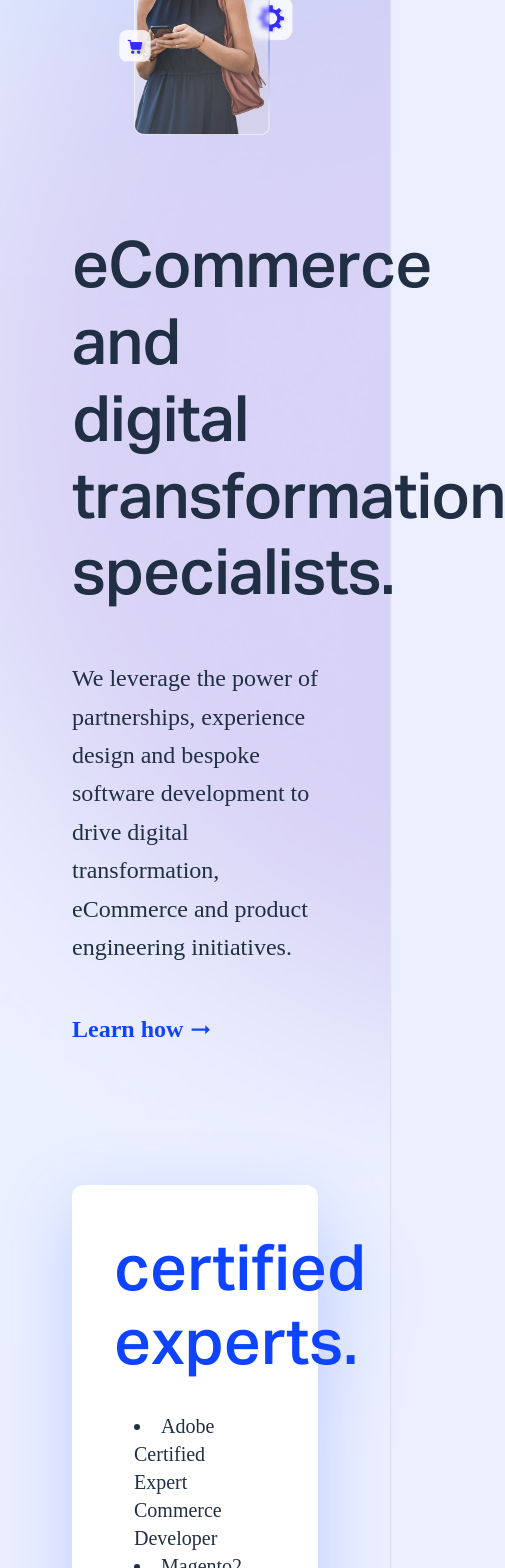
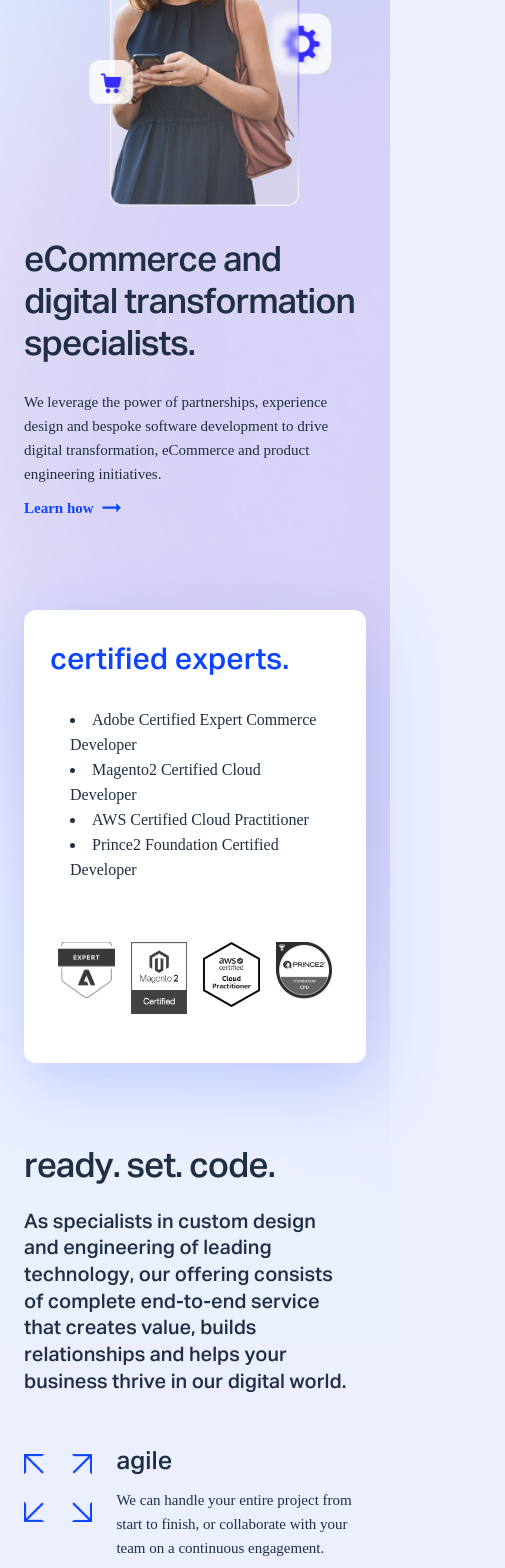
Before and after one commit to apprato/apprato.com.au, a React (Create React App) app: page /home in a window 390 px wide. Shown: the part 260-1828 px from the top of the page, 505 px wide, since content can reach past the window. Built offline with nearby package versions, Linux system fonts and the light colour scheme; a web font is replaced by a local one.

Commit message:
Mobile style

```diff
--- a/src/layouts/Main/Main.js
+++ b/src/layouts/Main/Main.js
@@ -9,15 +9,17 @@ const useStyles = makeStyles(theme => ({
   root: {
     background: 'url(../images/bg-layers.png) no-repeat top',
     margin: '0 auto 0',
-
-    [theme.breakpoints.up('xs')]: {
-      padding: '30px 4em 0',
+    [theme.breakpoints.down('sm')]: {
+      padding: '30px 1em 0',
     },
     [theme.breakpoints.up('md')]: {
       padding: '30px 6em 0',
     },
     [theme.breakpoints.up('xl')]: {
       padding: '80px 16.875rem 40px',
+    },
+    [theme.breakpoints.between('sm', 'md')]: {
+      padding: '30px 4em 0',
     },
     height: '100%',
   },
@@ -32,6 +34,9 @@ const useStyles = makeStyles(theme => ({
     },
     [theme.breakpoints.down('md')]: {
       padding: '0 5em 0',
+    },
+    [theme.breakpoints.down('sm')]: {
+      padding: '0 2em 0',
     },
   },
 }));
--- a/src/layouts/Main/components/Footer/Footer.js
+++ b/src/layouts/Main/components/Footer/Footer.js
@@ -39,6 +39,10 @@ const useStyles = makeStyles(theme => ({
       width: '15em',
       margin: '4.5em 0 3.5em',
     },
+    [theme.breakpoints.down('sm')]: {
+      width: '75%',
+      margin: '2.5em 0 1em',
+    },
   },
   logoImage: {
     width: '100%',
@@ -68,6 +72,11 @@ const useStyles = makeStyles(theme => ({
     [theme.breakpoints.down('lg')]: {
       fontSize: '1.25em',
     },
+    [theme.breakpoints.down('sm')]: {
+      float: 'left',
+      paddingLeft: '0',
+      padding: '0 2em 1em',
+    },
   },
   toptitle: {
     marginBottom: '2.5rem',
@@ -76,6 +85,12 @@ const useStyles = makeStyles(theme => ({
     fontSize:'2.625rem',
     [theme.breakpoints.down('lg')]: {
       fontSize:'1.5rem',
+    },
+    [theme.breakpoints.down('md')]: {
+      fontSize:'1.25rem',
+    },
+    [theme.breakpoints.down('sm')]: {
+      fontSize:'1rem',
     },
   },
   learnmore: {
@@ -92,8 +107,12 @@ const useStyles = makeStyles(theme => ({
   },
   copy: {
     fontSize:'1.875rem',
+    marginBottom: '1em',
     [theme.breakpoints.down('lg')]: {
       fontSize:'1.25rem',
+    },
+    [theme.breakpoints.down('sm')]: {
+      fontSize:'1rem',
     },
   }
 }));
@@ -156,7 +175,8 @@ const Footer = props => {
             item
             container
             alignItems="center"
-            xs={6}
+            xs={12}
+            sm={6}
             md={7}
             lg={8}
           >
@@ -180,7 +200,8 @@ const Footer = props => {
             container
             justify="flex-end"
             alignItems="center"
-            xs={6}
+            xs={12}
+            sm={6}
             md={5}
             lg={4}
           >
--- a/src/layouts/Main/components/Topbar/Topbar.js
+++ b/src/layouts/Main/components/Topbar/Topbar.js
@@ -39,6 +39,9 @@ const useStyles = makeStyles(theme => ({
     padding: theme.spacing(0, 0, '11.0625rem'),
     [theme.breakpoints.down('lg')]: {
       padding: theme.spacing(0, 0, 20),
+    },
+    [theme.breakpoints.down('sm')]: {
+      padding: theme.spacing(0, 0, 12),
     }
   },
   listItem: {
--- a/src/theme/index.js
+++ b/src/theme/index.js
@@ -10,7 +10,7 @@ const theme = responsiveFontSizes(
     breakpoints: {
       values: {
         xs: 0,
-        sm: 768,
+        sm: 786,
         md: 1024,
         lg: 1884,
         xl: 2880,
@@ -78,6 +78,22 @@ const theme = responsiveFontSizes(
       drawer: 1100,
     },
     overrides: {
+        MuiDivider:{
+          root: {
+              [breakpoints.down('sm')]: {
+                  margin: '1em auto !important',
+              },
+          }
+        },
+        MuiGrid:{
+          root: {
+            "& .MuiGrid-item":{
+              [breakpoints.down('sm')]: {
+                  justifyContent: 'flex-start',
+              },
+            },
+          },
+        },
         MuiTabs: {
           root: {
             "& .MuiTabs-flexContainer":{
@@ -86,6 +102,9 @@ const theme = responsiveFontSizes(
               flex: 'auto',
               [breakpoints.up('lg')]: {
                   display: 'inline-block',
+              },
+              [breakpoints.down('sm')]: {
+                  display: 'inline-grid',
               },
             },
             "& .MuiTabs-indicator": {
@@ -106,6 +125,9 @@ const theme = responsiveFontSizes(
               float: 'left',
               padding: '0',
               margin: '0 auto',
+            },
+            [breakpoints.down('sm')]: {
+              margin: '0 15px',
             },
             [breakpoints.up('md')]: {
                 margin: '0 0.5em',
@@ -159,7 +181,16 @@ const theme = responsiveFontSizes(
       MuiTypography: {
         h1: {
           [breakpoints.up('xs')]: {
-            fontSize: pxToRem(50)
+            fontSize: pxToRem(35)
+          },
+          [breakpoints.up('sm')]: {
+            fontSize: pxToRem(70)
+          },
+          [breakpoints.up('md')]: {
+            fontSize: pxToRem(45)
+          },
+          [breakpoints.up('lg')]: {
+            fontSize: pxToRem(60)
           },
           [breakpoints.up('xl')]: {
             fontSize: pxToRem(108)
@@ -167,6 +198,9 @@ const theme = responsiveFontSizes(
         },
         h2: {
           [breakpoints.up('xs')]: {
+            fontSize: pxToRem(35)
+          },
+          [breakpoints.up('sm')]: {
             fontSize: pxToRem(64)
           },
           [breakpoints.up('md')]: {
@@ -181,6 +215,9 @@ const theme = responsiveFontSizes(
         },
         h6: {
           [breakpoints.up('xs')]: {
+            fontSize: pxToRem(15)
+          },
+          [breakpoints.up('sm')]: {
             fontSize: pxToRem(24)
           },
           [breakpoints.up('md')]: {
@@ -195,6 +232,9 @@ const theme = responsiveFontSizes(
         },
         h3: {
           [breakpoints.up('xs')]: {
+            fontSize: pxToRem(30)
+          },
+          [breakpoints.up('sm')]: {
             fontSize: pxToRem(64)
           },
           [breakpoints.up('md')]: {
@@ -209,6 +249,9 @@ const theme = responsiveFontSizes(
         },
         h5: {
           [breakpoints.up('xs')]: {
+            fontSize: pxToRem(20)
+          },
+          [breakpoints.up('sm')]: {
             fontSize: pxToRem(28)
           },
           [breakpoints.up('md')]: {
@@ -223,6 +266,9 @@ const theme = responsiveFontSizes(
         },
         h4: {
           [breakpoints.up('xs')]: {
+            fontSize: pxToRem(25)
+          },
+          [breakpoints.up('sm')]: {
             fontSize: pxToRem(42)
           },
           [breakpoints.up('md')]: {
@@ -236,6 +282,12 @@ const theme = responsiveFontSizes(
           },
         },
         subtitle2: {
+          [breakpoints.up('xs')]: {
+            fontSize: pxToRem(12)
+          },
+          [breakpoints.up('sm')]: {
+            fontSize: pxToRem(12)
+          },
           [breakpoints.up('md')]: {
             fontSize: pxToRem(12)
           },
@@ -247,6 +299,12 @@ const theme = responsiveFontSizes(
           },
         },
         subtitle1: {
+          [breakpoints.up('xs')]: {
+            fontSize: pxToRem(11)
+          },
+          [breakpoints.up('sm')]: {
+            fontSize: pxToRem(14)
+          },
           [breakpoints.up('md')]: {
             fontSize: pxToRem(11)
           },
--- a/src/views/Home/components/Consultants/Consultants.js
+++ b/src/views/Home/components/Consultants/Consultants.js
@@ -14,6 +14,10 @@ const useStyles = makeStyles(theme => ({
     [theme.breakpoints.down('lg')]: {
       marginTop: '8.75rem',
       marginBottom: '3.25rem',
+    },
+    [theme.breakpoints.down('sm')]: {
+      marginTop: '3.75rem',
+      marginBottom: '1.25rem',
     },
   },
   consultant: {
@@ -40,6 +44,10 @@ const useStyles = makeStyles(theme => ({
       lineHeight: '0.5rem',
       padding: '0 1.5em',
     },
+    [theme.breakpoints.down('sm')]: {
+      lineHeight: '0.5rem',
+      padding: '1em 0.5em',
+    },
   },
   subline: {
     display: 'inline-block',
@@ -58,6 +66,12 @@ const useStyles = makeStyles(theme => ({
     marginBottom: '400px',
     [theme.breakpoints.down('lg')]: {
       marginBottom: '100px',
+    },
+    [theme.breakpoints.down('md')]: {
+      marginBottom: '50px',
+    },
+    [theme.breakpoints.down('sm')]: {
+      marginBottom: '25px',
     },
   },
 }));
--- a/src/views/Home/components/Experts/Experts.js
+++ b/src/views/Home/components/Experts/Experts.js
@@ -15,6 +15,9 @@ const useStyles = makeStyles(theme => ({
     display: 'unset',
     [theme.breakpoints.down('md')]: {
       padding: '3em 1em 1em',
+    },
+    [theme.breakpoints.down('sm')]: {
+      padding: '1.5em 0.5em 0.5em',
     },
   },
   expertbox: {
@@ -36,6 +39,10 @@ const useStyles = makeStyles(theme => ({
       padding: '2.5em 2em',
       margin: '6em 0px',
     },
+    [theme.breakpoints.down('sm')]: {
+      padding: '1.5em 1em 1em',
+      margin: '3em 0px',
+    },
   },
   experts: {
     margin: '40px 20px 0',
@@ -52,6 +59,10 @@ const useStyles = makeStyles(theme => ({
         [theme.breakpoints.down('md')]: {
           fontSize: '1.25rem',
           lineHeight: '28px',
+        },
+        [theme.breakpoints.down('sm')]: {
+          fontSize: '1rem',
+          lineHeight: '25px',
         },
     },
     [theme.breakpoints.down('lg')]: {
--- a/src/views/Home/components/Hero/Hero.js
+++ b/src/views/Home/components/Hero/Hero.js
@@ -12,9 +12,15 @@ const useStyles = makeStyles(theme => ({
       [theme.breakpoints.down('md')]: {
         margin: '1.5em 0 0',
       },
+      [theme.breakpoints.down('sm')]: {
+        margin: '1em 0 0',
+      },
     },
     "& h6": {
       margin: '1.5em 0',
+      [theme.breakpoints.down('sm')]: {
+        margin: '1em 0 0',
+      },
     },
     [theme.breakpoints.up('md')]: {
       paddingRight: '3rem',
--- a/src/views/Home/components/Partners/Partners.js
+++ b/src/views/Home/components/Partners/Partners.js
@@ -50,6 +50,9 @@ const useStyles = makeStyles(theme => ({
   logo: {
     opacity: '1',
     margin: '20px',
+    [theme.breakpoints.down('sm')]: {
+      maxWidth: '25vw',
+    },
     [theme.breakpoints.down('md')]: {
       maxWidth: '20vw',
     },
@@ -73,6 +76,10 @@ const useStyles = makeStyles(theme => ({
     [theme.breakpoints.down('md')]: {
       padding: '4rem 0 0',
       minHeight: '20em',
+    },
+    [theme.breakpoints.down('sm')]: {
+      padding: '3rem 0 0',
+      minHeight: '30em',
     },
   },
   listItem: {
--- a/src/views/Home/components/Readysetcode/Readysetcode.js
+++ b/src/views/Home/components/Readysetcode/Readysetcode.js
@@ -53,6 +53,11 @@ const useStyles = makeStyles(theme => ({
       marginRight: '4.125em',
       margin: 0,
     },
+    [theme.breakpoints.down('sm')]: {
+      margin: '0 0 0 1.5em',
+      display: 'inline-block',
+      width: '72%',
+    },
     "& h4": {
       marginBottom: '40px',
       [theme.breakpoints.down('md')]: {
@@ -67,6 +72,10 @@ const useStyles = makeStyles(theme => ({
     },
     [theme.breakpoints.between('md', 'lg')]: {
       paddingRight: '25rem'
+    },
+    [theme.breakpoints.down('sm')]: {
+      paddingRight: '1rem',
+      margin:'1em 0 3.25rem',
     },
   }
 }));
```
